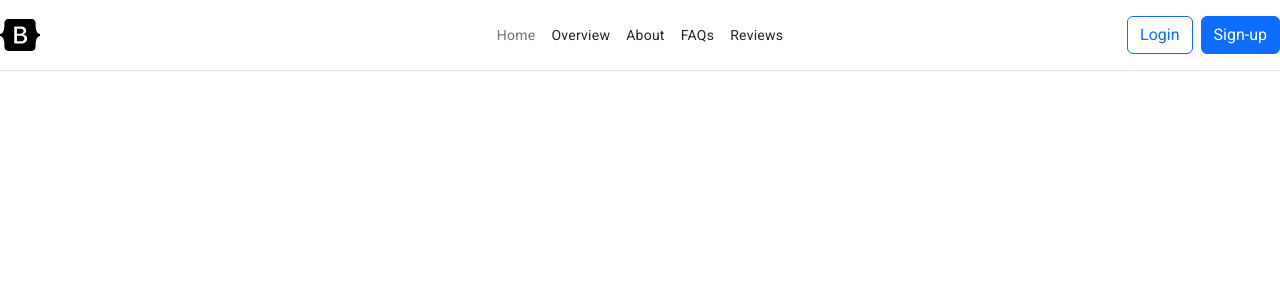
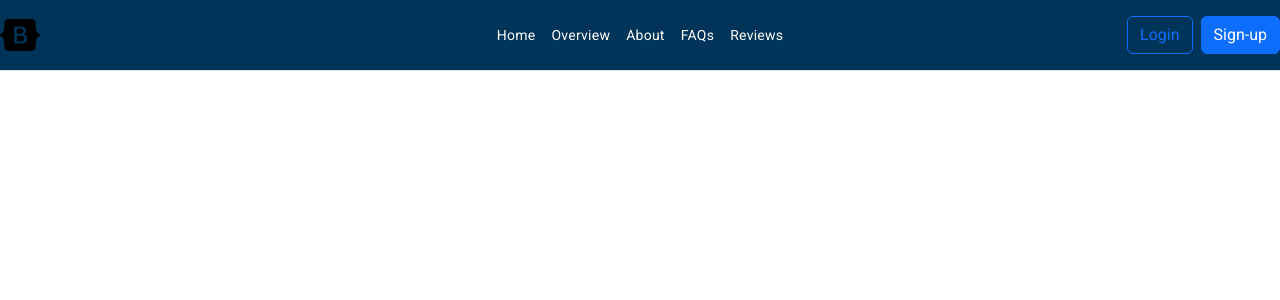
Before and after one commit to melo-velo/Group_Project, an Angular app: page /home in a window 1280 px wide. Shown: the top 300 px of the page. Built offline with nearby package versions, Linux system fonts and the light colour scheme.

Commit message:
Updated nav bar color

```diff
--- a/src/app/page-home/page-home.component.html
+++ b/src/app/page-home/page-home.component.html
@@ -5,17 +5,17 @@
   </symbol>
 </svg>
 
-<header class="d-flex flex-wrap align-items-center justify-content-center justify-content-md-between py-3 mb-4 border-bottom">
+<header id="home-header" class="d-flex flex-wrap align-items-center justify-content-center justify-content-md-between py-3 mb-4 border-bottom">
   <a href="/" class="d-flex align-items-center col-md-3 mb-2 mb-md-0 text-dark text-decoration-none">
     <svg class="bi me-2" width="40" height="32" role="img" aria-label="Bootstrap"><use xlink:href="#bootstrap"></use></svg>
   </a>
 
-  <ul class="nav col-12 col-md-auto mb-2 justify-content-center mb-md-0">
-    <li><a href="#" class="nav-link px-2 link-secondary">Home</a></li>
-    <li><a href="#" class="nav-link px-2 link-dark">Overview</a></li>
-    <li><a href="#" [routerLink]="['/home/about']" class="nav-link px-2 link-dark">About</a></li>
-    <li><a href="#" class="nav-link px-2 link-dark">FAQs</a></li>
-    <li><a href="#" class="nav-link px-2 link-dark">Reviews</a></li>
+  <ul class="nav nav-pills col-12 col-md-auto mb-2 justify-content-center mb-md-0">
+    <li><a routerLinkActive="active" class="nav-link px-2 text-white">Home</a></li>
+    <li><a routerLinkActive="active" class="nav-link px-2 text-white">Overview</a></li>
+    <li><a [routerLink]="['/home/about']" routerLinkActive="active" class="nav-link px-2 text-white">About</a></li>
+    <li><a routerLinkActive="active" class="nav-link px-2 text-white">FAQs</a></li>
+    <li><a routerLinkActive="active" class="nav-link px-2 text-white">Reviews</a></li>
   </ul>
 
   <div class="col-md-3 text-end">
--- a/src/app/page-home/page-home.component.scss
+++ b/src/app/page-home/page-home.component.scss
@@ -0,0 +1,3 @@
+#home-header {
+  background-color: #003459;
+}
```
